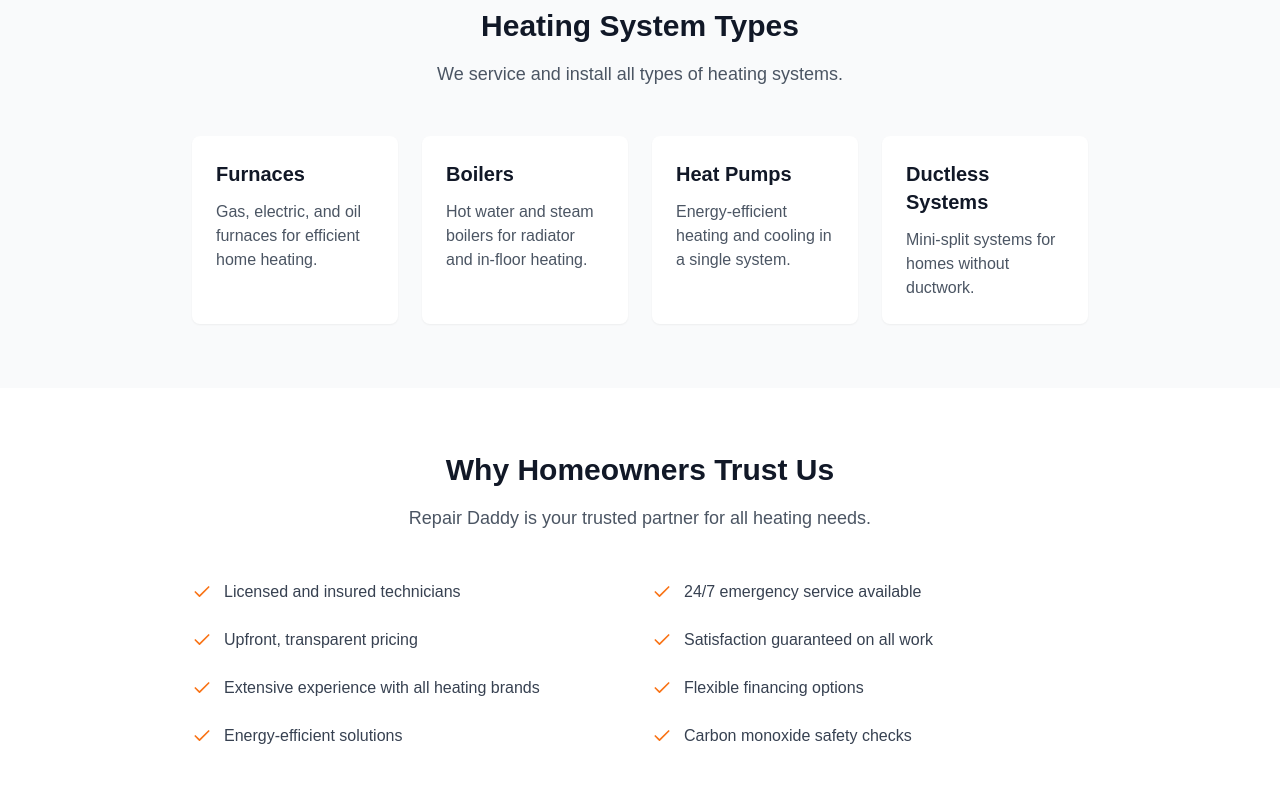
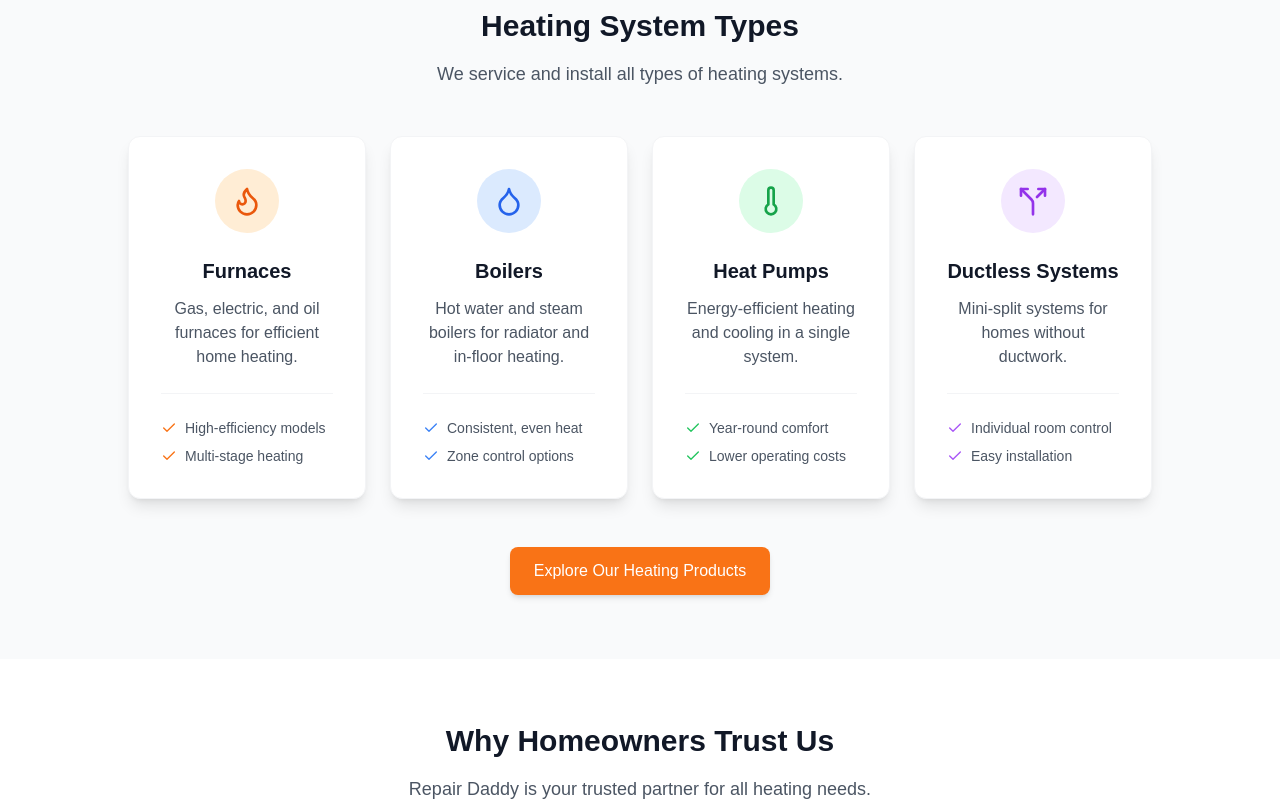
Before and after one commit to eunslee3/repairdaddy, a Next.js app: page /heating in a window 1280 px wide. Shown: the part 1040-1841 px from the top of the page. Built offline with nearby package versions, Linux system fonts and the light colour scheme; no server answers; what next-recaptcha-v3 would draw is missing.

Commit message:
update the UI for heating system types

```diff
--- a/app/heating/page.tsx
+++ b/app/heating/page.tsx
@@ -1,5 +1,12 @@
 import Link from "next/link"
-import { PhoneIcon, CheckIcon } from "lucide-react"
+import {
+  PhoneIcon,
+  CheckIcon,
+  FlameIcon,
+  DropletIcon,
+  ThermometerIcon,
+  SplitIcon,
+} from 'lucide-react'
 
 export default function HeatingPage() {
   return (
@@ -13,13 +20,6 @@ export default function HeatingPage() {
               Professional heating services to keep your home comfortable all winter long.
             </p>
             <div className="flex flex-col sm:flex-row gap-4">
-              {/* <a
-                href="tel:+13125551234"
-                className="inline-flex items-center justify-center bg-white text-orange-600 hover:bg-gray-100 font-bold py-3 px-6 rounded-lg shadow-lg transition duration-300"
-              >
-                <PhoneIcon className="w-5 h-5 mr-2" />
-                Call Now
-              </a> */}
               <Link
                 href="/contact"
                 className="inline-flex items-center justify-center bg-blue-600 hover:bg-blue-700 text-white font-bold py-3 px-6 rounded-lg shadow-lg transition duration-300"
@@ -104,33 +104,118 @@ export default function HeatingPage() {
       <section className="py-16 bg-gray-50">
         <div className="container mx-auto px-4">
           <div className="max-w-3xl mx-auto text-center mb-12">
-            <h2 className="text-3xl font-bold text-gray-900 mb-4">Heating System Types</h2>
-            <p className="text-lg text-gray-600">We service and install all types of heating systems.</p>
+            <h2 className="text-3xl font-bold text-gray-900 mb-4">
+              Heating System Types
+            </h2>
+            <p className="text-lg text-gray-600">
+              We service and install all types of heating systems.
+            </p>
           </div>
-          <div className="grid grid-cols-1 md:grid-cols-2 lg:grid-cols-4 gap-6 max-w-4xl mx-auto">
-            {[
-              {
-                title: "Furnaces",
-                description: "Gas, electric, and oil furnaces for efficient home heating.",
-              },
-              {
-                title: "Boilers",
-                description: "Hot water and steam boilers for radiator and in-floor heating.",
-              },
-              {
-                title: "Heat Pumps",
-                description: "Energy-efficient heating and cooling in a single system.",
-              },
-              {
-                title: "Ductless Systems",
-                description: "Mini-split systems for homes without ductwork.",
-              },
-            ].map((system) => (
-              <div key={system.title} className="bg-white rounded-lg shadow-sm p-6">
-                <h3 className="text-xl font-bold text-gray-900 mb-3">{system.title}</h3>
-                <p className="text-gray-600">{system.description}</p>
+          <div className="grid grid-cols-1 md:grid-cols-2 lg:grid-cols-4 gap-6 max-w-5xl mx-auto">
+            {/* Furnaces */}
+            <div className="bg-white rounded-xl shadow-lg p-8 border border-gray-100 hover:shadow-xl transition-all duration-300 transform hover:-translate-y-1 group">
+              <div className="bg-orange-100 rounded-full w-16 h-16 flex items-center justify-center mx-auto mb-6 group-hover:bg-orange-200 transition-colors duration-300">
+                <FlameIcon className="w-8 h-8 text-orange-600" />
               </div>
-            ))}
+              <h3 className="text-xl font-bold text-gray-900 mb-3 text-center">
+                Furnaces
+              </h3>
+              <p className="text-gray-600 text-center">
+                Gas, electric, and oil furnaces for efficient home heating.
+              </p>
+              <div className="mt-6 pt-6 border-t border-gray-100">
+                <ul className="space-y-2">
+                  <li className="text-sm text-gray-600 flex items-center">
+                    <CheckIcon className="w-4 h-4 text-orange-500 mr-2 flex-shrink-0" />
+                    <span>High-efficiency models</span>
+                  </li>
+                  <li className="text-sm text-gray-600 flex items-center">
+                    <CheckIcon className="w-4 h-4 text-orange-500 mr-2 flex-shrink-0" />
+                    <span>Multi-stage heating</span>
+                  </li>
+                </ul>
+              </div>
+            </div>
+            {/* Boilers */}
+            <div className="bg-white rounded-xl shadow-lg p-8 border border-gray-100 hover:shadow-xl transition-all duration-300 transform hover:-translate-y-1 group">
+              <div className="bg-blue-100 rounded-full w-16 h-16 flex items-center justify-center mx-auto mb-6 group-hover:bg-blue-200 transition-colors duration-300">
+                <DropletIcon className="w-8 h-8 text-blue-600" />
+              </div>
+              <h3 className="text-xl font-bold text-gray-900 mb-3 text-center">
+                Boilers
+              </h3>
+              <p className="text-gray-600 text-center">
+                Hot water and steam boilers for radiator and in-floor heating.
+              </p>
+              <div className="mt-6 pt-6 border-t border-gray-100">
+                <ul className="space-y-2">
+                  <li className="text-sm text-gray-600 flex items-center">
+                    <CheckIcon className="w-4 h-4 text-blue-500 mr-2 flex-shrink-0" />
+                    <span>Consistent, even heat</span>
+                  </li>
+                  <li className="text-sm text-gray-600 flex items-center">
+                    <CheckIcon className="w-4 h-4 text-blue-500 mr-2 flex-shrink-0" />
+                    <span>Zone control options</span>
+                  </li>
+                </ul>
+              </div>
+            </div>
+            {/* Heat Pumps */}
+            <div className="bg-white rounded-xl shadow-lg p-8 border border-gray-100 hover:shadow-xl transition-all duration-300 transform hover:-translate-y-1 group">
+              <div className="bg-green-100 rounded-full w-16 h-16 flex items-center justify-center mx-auto mb-6 group-hover:bg-green-200 transition-colors duration-300">
+                <ThermometerIcon className="w-8 h-8 text-green-600" />
+              </div>
+              <h3 className="text-xl font-bold text-gray-900 mb-3 text-center">
+                Heat Pumps
+              </h3>
+              <p className="text-gray-600 text-center">
+                Energy-efficient heating and cooling in a single system.
+              </p>
+              <div className="mt-6 pt-6 border-t border-gray-100">
+                <ul className="space-y-2">
+                  <li className="text-sm text-gray-600 flex items-center">
+                    <CheckIcon className="w-4 h-4 text-green-500 mr-2 flex-shrink-0" />
+                    <span>Year-round comfort</span>
+                  </li>
+                  <li className="text-sm text-gray-600 flex items-center">
+                    <CheckIcon className="w-4 h-4 text-green-500 mr-2 flex-shrink-0" />
+                    <span>Lower operating costs</span>
+                  </li>
+                </ul>
+              </div>
+            </div>
+            {/* Ductless Systems */}
+            <div className="bg-white rounded-xl shadow-lg p-8 border border-gray-100 hover:shadow-xl transition-all duration-300 transform hover:-translate-y-1 group">
+              <div className="bg-purple-100 rounded-full w-16 h-16 flex items-center justify-center mx-auto mb-6 group-hover:bg-purple-200 transition-colors duration-300">
+                <SplitIcon className="w-8 h-8 text-purple-600" />
+              </div>
+              <h3 className="text-xl font-bold text-gray-900 mb-3 text-center">
+                Ductless Systems
+              </h3>
+              <p className="text-gray-600 text-center">
+                Mini-split systems for homes without ductwork.
+              </p>
+              <div className="mt-6 pt-6 border-t border-gray-100">
+                <ul className="space-y-2">
+                  <li className="text-sm text-gray-600 flex items-center">
+                    <CheckIcon className="w-4 h-4 text-purple-500 mr-2 flex-shrink-0" />
+                    <span>Individual room control</span>
+                  </li>
+                  <li className="text-sm text-gray-600 flex items-center">
+                    <CheckIcon className="w-4 h-4 text-purple-500 mr-2 flex-shrink-0" />
+                    <span>Easy installation</span>
+                  </li>
+                </ul>
+              </div>
+            </div>
+          </div>
+          <div className="text-center mt-12">
+            <Link
+              href="/products"
+              className="inline-flex items-center justify-center bg-orange-500 hover:bg-orange-600 text-white font-medium py-3 px-6 rounded-lg shadow-md transition duration-300"
+            >
+              Explore Our Heating Products
+            </Link>
           </div>
         </div>
       </section>
--- a/app/products/page.tsx
+++ b/app/products/page.tsx
@@ -2,7 +2,7 @@
 
 import { useState } from "react"
 import Link from "next/link"
-import { PhoneIcon, ThermometerIcon, FlameIcon, DropletIcon, CheckIcon } from "lucide-react"
+import { CheckIcon } from "lucide-react"
 
 export default function ProductsPage() {
   const [activeTab, setActiveTab] = useState("ac")
@@ -20,13 +20,6 @@ export default function ProductsPage() {
               Explore our selection of premium heating, cooling, and air quality products.
             </p>
             <div className="flex flex-col sm:flex-row gap-4">
-              {/* <a
-                href="tel:+13125551234"
-                className="inline-flex items-center justify-center bg-white text-gray-800 hover:bg-gray-100 font-bold py-3 px-6 rounded-lg shadow-lg transition duration-300"
-              >
-                <PhoneIcon className="w-5 h-5 mr-2" />
-                Call Now
-              </a> */}
               <Link
                 href="/contact"
                 className="inline-flex items-center justify-center bg-blue-600 hover:bg-blue-700 text-white font-bold py-3 px-6 rounded-lg shadow-lg transition duration-300"
@@ -298,13 +291,6 @@ export default function ProductsPage() {
             Contact Repair Daddy today for expert advice and a free quote.
           </p>
           <div className="flex flex-col sm:flex-row justify-center gap-4">
-            <a
-              href="tel:+13125551234"
-              className="inline-flex items-center justify-center bg-white text-blue-600 hover:bg-gray-100 font-bold py-3 px-6 rounded-lg shadow-lg transition duration-300"
-            >
-              <PhoneIcon className="w-5 h-5 mr-2" />
-              Call Now
-            </a>
             <Link
               href="/contact"
               className="inline-flex items-center justify-center bg-orange-500 hover:bg-orange-600 text-white font-bold py-3 px-6 rounded-lg shadow-lg transition duration-300"
--- a/components/hero.tsx
+++ b/components/hero.tsx
@@ -1,7 +1,5 @@
 import type React from "react"
 import Link from "next/link"
-import Image from "next/image"
-import { PhoneIcon } from "lucide-react"
 
 const Hero: React.FC = () => {
   return (
```
Also changed, not shown: app/page.tsx (+0 -7 lines), components/header.tsx (+3 -12 lines).
